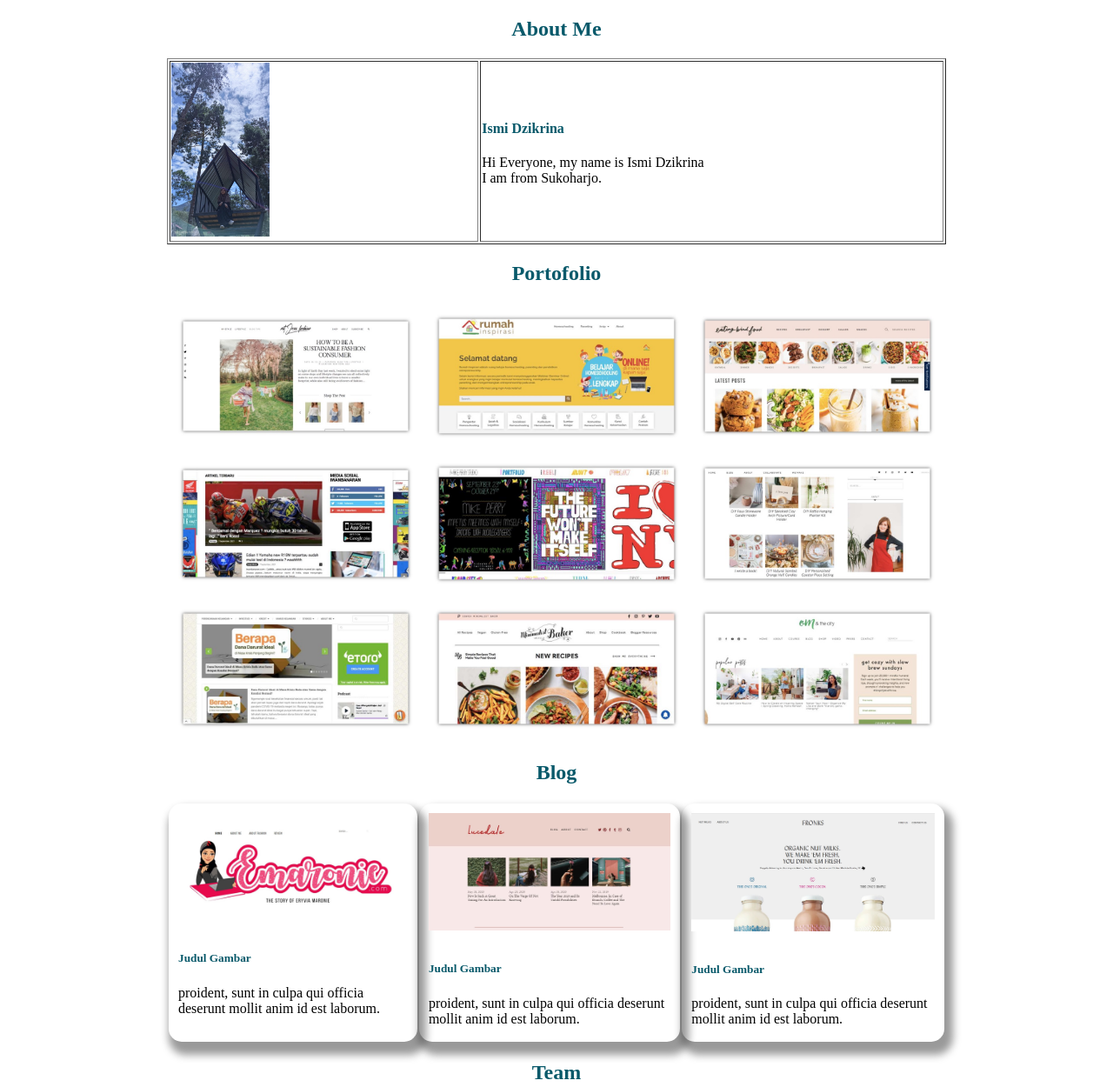
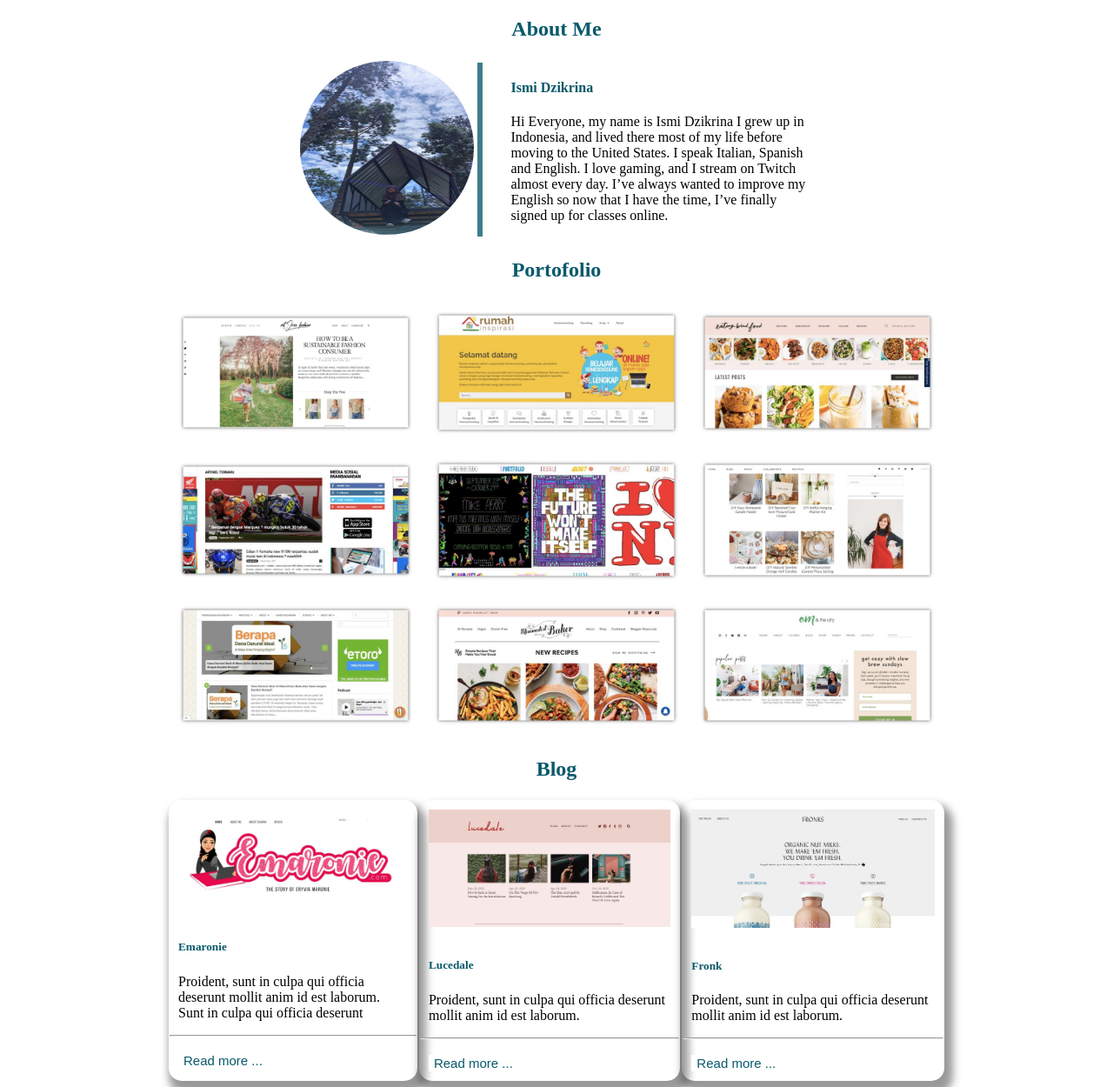
Before and after one commit to Ismi-Dzikrina/Portofolio-Hacktive8, a plain HTML site: page index.html in a window 1280 px wide. Shown: the part 800-2050 px from the top of the page at 87% size. Drawn offline with Linux system fonts and the light colour scheme; a web font is replaced by a local one.

Commit message:
update profile

```diff
--- a/index.html
+++ b/index.html
@@ -31,13 +31,18 @@
     <div id="about">
         <h2>About Me</h2>
         <div class="container">
-			<table border="1" style="width: 100%;">
+			<table style="width: 100%;">
 				<tr>
-					<td width="40%"><img src="images/profile.jpg" class="img-profile" alt="" width="auto" height="200px"></td>
-					<td width="60%">
+					<td width="30%"><img src="images/profile.jpg" class="img-profile" alt="" width="200px" height="200px" style="margin-left:150px; border-radius: 50%;"></td>
+					<td width="5%">
+						<div class="garis-vertikal"></div>
+
+					</td>
+					<td width="65%">
 						<h4>Ismi Dzikrina</h4>
-						<p>Hi Everyone, my name is Ismi Dzikrina <br>
-							I am from Sukoharjo.
+						<p style="margin-right: 150px;">Hi Everyone, my name is Ismi Dzikrina
+							I grew up in Indonesia, and lived there most of my life before moving to the United States.
+							I speak Italian, Spanish and English. I love gaming, and I stream on Twitch almost every day. I’ve always wanted to improve my English so now that I have the time, I’ve finally signed up for classes online.
 						</p>
 					</td>
 				</tr>
@@ -75,21 +80,24 @@
 				<tr>
 					<td class="box">
 						<img src="images/blog1.jpg" width="100%" style="padding: 10px;">
-						<h5 style="margin-left:10px";>Judul Gambar</h5>
-						<p style="margin-left:10px; margin-right: 10px;"; >proident, sunt in culpa qui officia deserunt mollit anim id est laborum.</p>
-
+						<h5 style="margin-left:10px";>Emaronie</h5>
+						<p style="margin-left:10px; margin-right: 10px;"; >Proident, sunt in culpa qui officia deserunt mollit anim id est laborum. Sunt in culpa qui officia deserunt</p>
+						<hr>
+						<button>Read more ...</button>
 					</td>
 					<td class="box">
 						<img src="images/blog2.jpg" width="100%" style="padding: 10px;">
-						<h5 style="margin-left:10px";>Judul Gambar</h5>
-						<p style="margin-left:10px; margin-right: 10px;"; >proident, sunt in culpa qui officia deserunt mollit anim id est laborum.</p>
-
+						<h5 style="margin-left:10px";>Lucedale</h5>
+						<p style="margin-left:10px; margin-right: 10px;"; >Proident, sunt in culpa qui officia deserunt mollit anim id est laborum.</p>
+						<hr>
+						<button>Read more ...</button>
 					</td>
 					<td class="box">
 						<img src="images/blog3.jpg" width="100%" style="padding: 10px;">
-						<h5 style="margin-left:10px";>Judul Gambar</h5>
-						<p style="margin-left:10px; margin-right: 10px;"; >proident, sunt in culpa qui officia deserunt mollit anim id est laborum.</p>
-
+						<h5 style="margin-left:10px";>Fronk</h5>
+						<p style="margin-left:10px; margin-right: 10px;"; >Proident, sunt in culpa qui officia deserunt mollit anim id est laborum.</p>
+						<hr>
+						<button>Read more ...</button>
 					</td>
 				</tr>
 			</table>
@@ -102,7 +110,7 @@
 			<table style="width: 100%;">
 				<tr style="width: 100%;">
 					<td class="team-box">
-						<img src="images/team.png" width="100%" style="padding: 10px;">
+						<img src="images/team.png" class="team-image" width="100%" style="padding: 10px;">
 						<p style="padding-left: 10px; margin-top: 0;">Manager</p>
 					</td>
 					<td>
--- a/project.css
+++ b/project.css
@@ -306,9 +306,27 @@ h2{
     float: center;
     margin-left: 15%;
 }
+button{
+  color: #08596A;
+  margin: 10px;
+  background-color: white;
+  border: none;
+  cursor: pointer;
+  font-size: 15px;
+}
+
+button:hover{
+  font-style: italic;
+}
 
 .img-profile img{
   float: right;
+}
+
+.garis-vertikal{
+  border-left: 6px solid #407d89;
+  height: 200px;
+  width : 1px;
 }
 
 h4, h5{
@@ -357,8 +375,8 @@ input, textarea{
 }
 
 .team-box:hover{
-  background-color: #8eb9c2;
-  z-index: 10;
+  background-color: #b8cdd2;
+  z-index: 11;
   border-top-right-radius: 0%;
   border-bottom-right-radius: 0%;
   transition-duration: 0.3s;
@@ -366,7 +384,7 @@ input, textarea{
   height: 100%;
 }
 
-.team-box img{
-  z-index: -10;
+.team-image{
+  z-index: -90;
   border-radius: 20px;
 }
```
